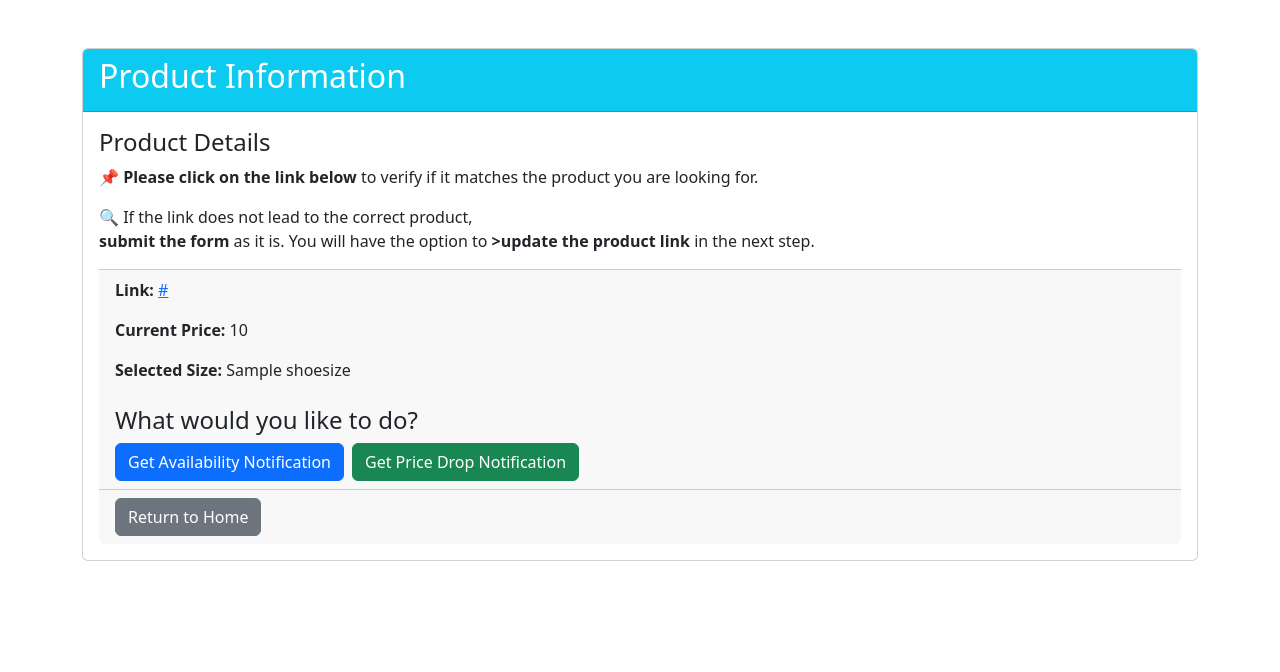
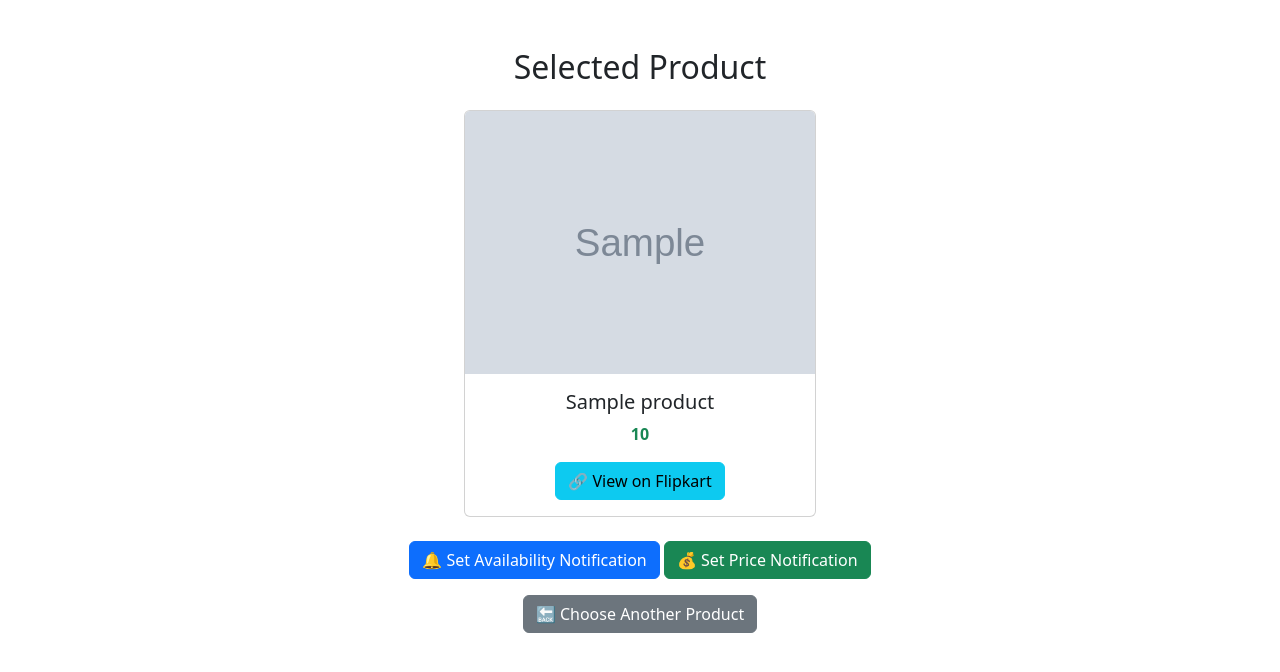
Before and after one commit to Saad-Khan-07/DealGrabber-Full, a Flask app: template dealgrabber-app/templates/product_info.html in a window 1280 px wide. Shown: the top 672 px of the page. Run offline with Flask 3, Linux system fonts and the light colour scheme; the template is opened without the code that fills it: most values are stand-ins (such as "Sample title", 1, 10 or a date in 2020); grey boxes marked "Sample" are stand-in pictures; some libraries are stand-ins or nearby versions.

Commit message:
improvements in the search and select link pages

```diff
--- a/dealgrabber-app/templates/product_info.html
+++ b/dealgrabber-app/templates/product_info.html
@@ -3,42 +3,29 @@
 <head>
     <meta charset="UTF-8">
     <meta name="viewport" content="width=device-width, initial-scale=1.0">
-    <title>Product Information - DealGrabber</title>
+    <title>Product Info - DealGrabber</title>
     <link rel="stylesheet" href="https://cdn.jsdelivr.net/npm/bootstrap@5.3.0/dist/css/bootstrap.min.css">
 </head>
 <body>
     <div class="container mt-5">
-        <div class="card">
-            <div class="card-header bg-info text-white">
-                <h2>Product Information</h2>
+        <h2 class="text-center mb-4">Selected Product</h2>
+
+        <div class="card mx-auto" style="width: 22rem;">
+            <img src="{{ product.image_link }}" class="card-img-top" alt="{{ product.title }}">
+            <div class="card-body text-center">
+                <h5 class="card-title">{{ product.title }}</h5>
+                <p class="card-text text-success fw-bold">{{ product.price }}</p>
+                <a href="{{ product.link }}" target="_blank" class="btn btn-info">🔗 View on Flipkart</a>
             </div>
+        </div>
 
-            <div class="card-body">
-                <h4>Product Details</h4>
-                <p>📌 <b>Please click on the link below </b> to verify if it matches the product you are looking for.</p> <p>🔍 If the link does not lead to the correct product, <br><b>submit the form</b> as it is. You will have the option to <b>>update the product link</b> in the next step.</p>
-                <div class="card-footer">
+        <div class="text-center mt-4">
+            <a href="{{ url_for('add_availability') }}" class="btn btn-primary">🔔 Set Availability Notification</a>
+            <a href="{{ url_for('add_price') }}" class="btn btn-success">💰 Set Price Notification</a>
+        </div>
 
-                <p><strong>Link:</strong> <a href="{{ product.link }}" target="_blank" class="text-break">{{ product.link }}</a></p>
-
-                {% if product.price %}
-                <p><strong>Current Price:</strong> {{ product.price }}</p>
-                {% endif %}
-
-                {% if product.shoesize and product.shoesize != '0' %}
-                <p><strong>Selected Size:</strong> {{ product.shoesize }}</p>
-                {% endif %}
-
-                <div class="mt-4">
-                    <h4>What would you like to do?</h4>
-                    <div class="d-flex gap-2 flex-wrap">
-                        <a href="{{ url_for('add_availability') }}" class="btn btn-primary">Get Availability Notification</a>
-                        <a href="{{ url_for('add_price') }}" class="btn btn-success">Get Price Drop Notification</a>
-                    </div>
-                </div>
-            </div>
-            <div class="card-footer">
-                <a href="/" class="btn btn-secondary">Return to Home</a>
-            </div>
+        <div class="text-center mt-3">
+            <a href="{{ url_for('select_product_route') }}" class="btn btn-secondary">🔙 Choose Another Product</a>
         </div>
     </div>
 </body>
```
Also changed, not shown: dealgrabber-app/templates/select_product.html (+40 -2 lines).
